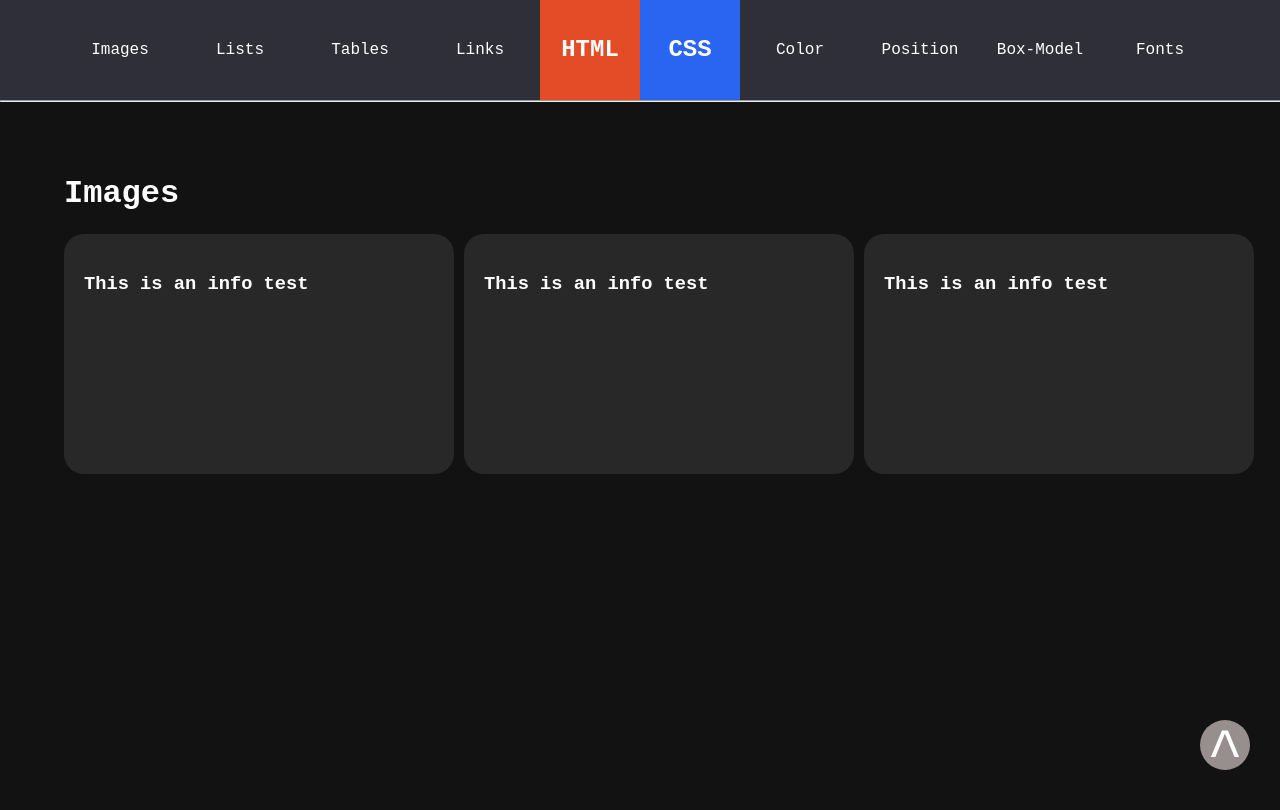
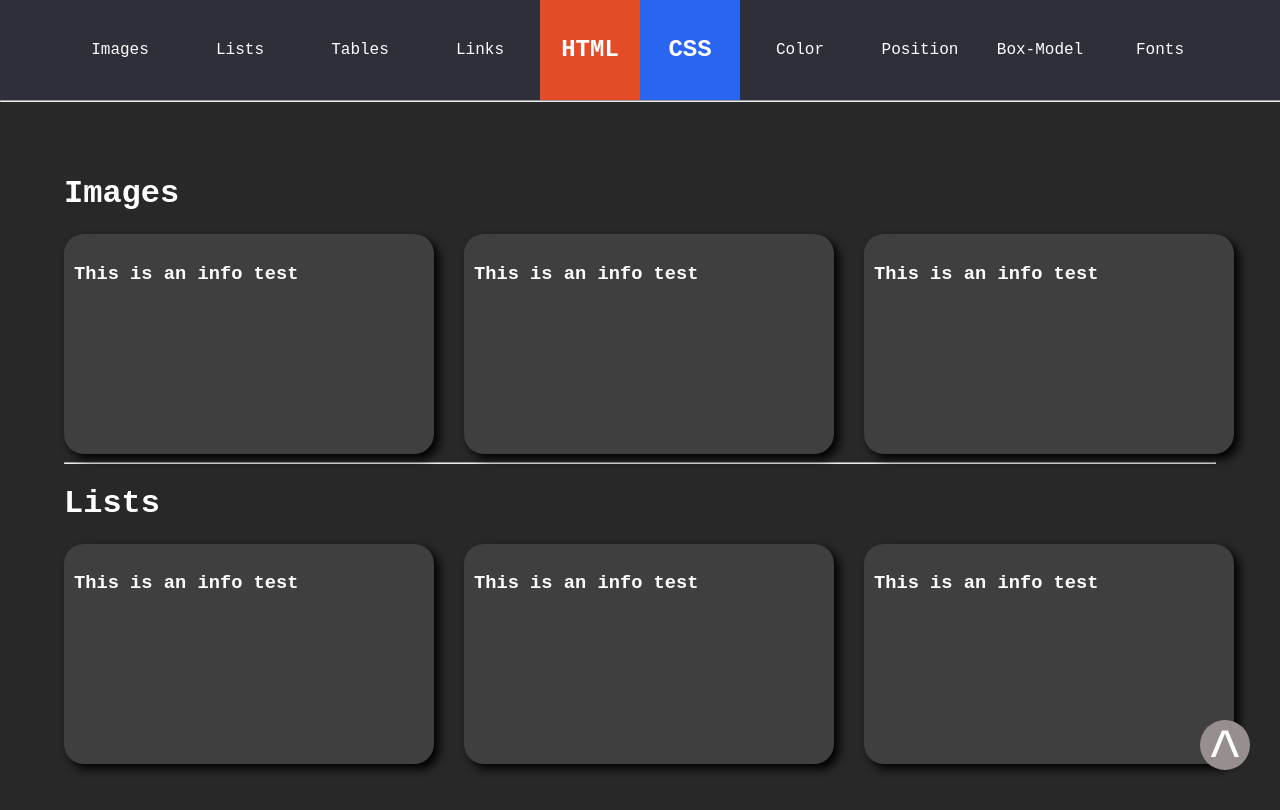
Before and after one commit to GeoGeo116/html-css-cheatsheet, a plain HTML site: page index.html in a window 1280 px wide. Drawn offline with Linux system fonts and the light colour scheme.

Commit message:
Updated index.html and style.css
Added a few sections (no text yet) to get an idea of the layout
Added a button to get back to the top of the page

```diff
--- a/index.html
+++ b/index.html
@@ -9,8 +9,8 @@
     <header>
         <section id="html-css">
             <ul id="html-list">
-                <li>Images</li>
-                <li>Lists</li>
+                <li><a href="#images">Images</a></li>
+                <li><a href="#lists">Lists</a></li>
                 <li>Tables</li>
                 <li>Links</li>
             </ul>
@@ -24,14 +24,27 @@
             </ul>
         </section>
     </header>
-    <hr>
+    <hr id="splitter">
     <main>
         <br id="page-top">
         <br>
         <br>
         <br>
         <br>
-        <h1 id="title">Images</h1>
+        <h1 class="title" id="images">Images</h1>
+        <section class="boxes">
+            <div class="info-box">
+                <h3>This is an info test</h3>
+            </div>
+            <div class="info-box">
+                <h3>This is an info test</h3>
+            </div>
+            <div class="info-box">
+                <h3>This is an info test</h3>
+            </div>
+        </section>
+        <hr>
+        <h1 class="title" id="lists">Lists</h1>
         <section class="boxes">
             <div class="info-box">
                 <h3>This is an info test</h3>
--- a/style.css
+++ b/style.css
@@ -1,5 +1,5 @@
 body{
-    background-color: #121212;
+    background-color: #282828;
     color: white;
     font-family: 'Courier New';
     margin: 0;
@@ -65,7 +65,7 @@ li{
     transition: background-color 0.5s;
 }
 
-hr{
+#splitter{
     position: fixed;
     width: 100%;
     top: 100px;
@@ -88,8 +88,9 @@ main{
     border-radius: 20px;
     height: 200px;
     width: 350px;
-    background-color: #282828;
-    padding: 20px;
+    background-color: #3f3f3f;
+    padding: 10px;
+    box-shadow: 5px 5px 10px black;
 }
 
 #scroll-up{
```
